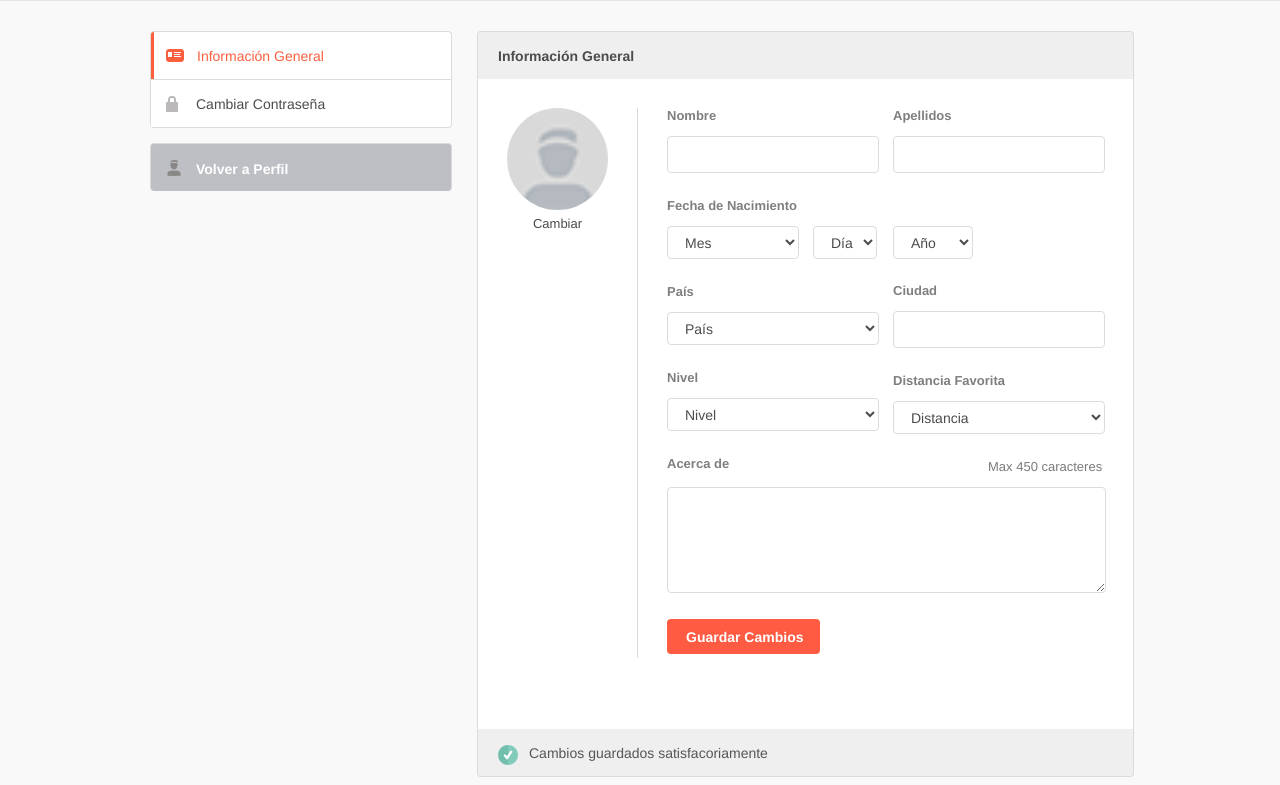
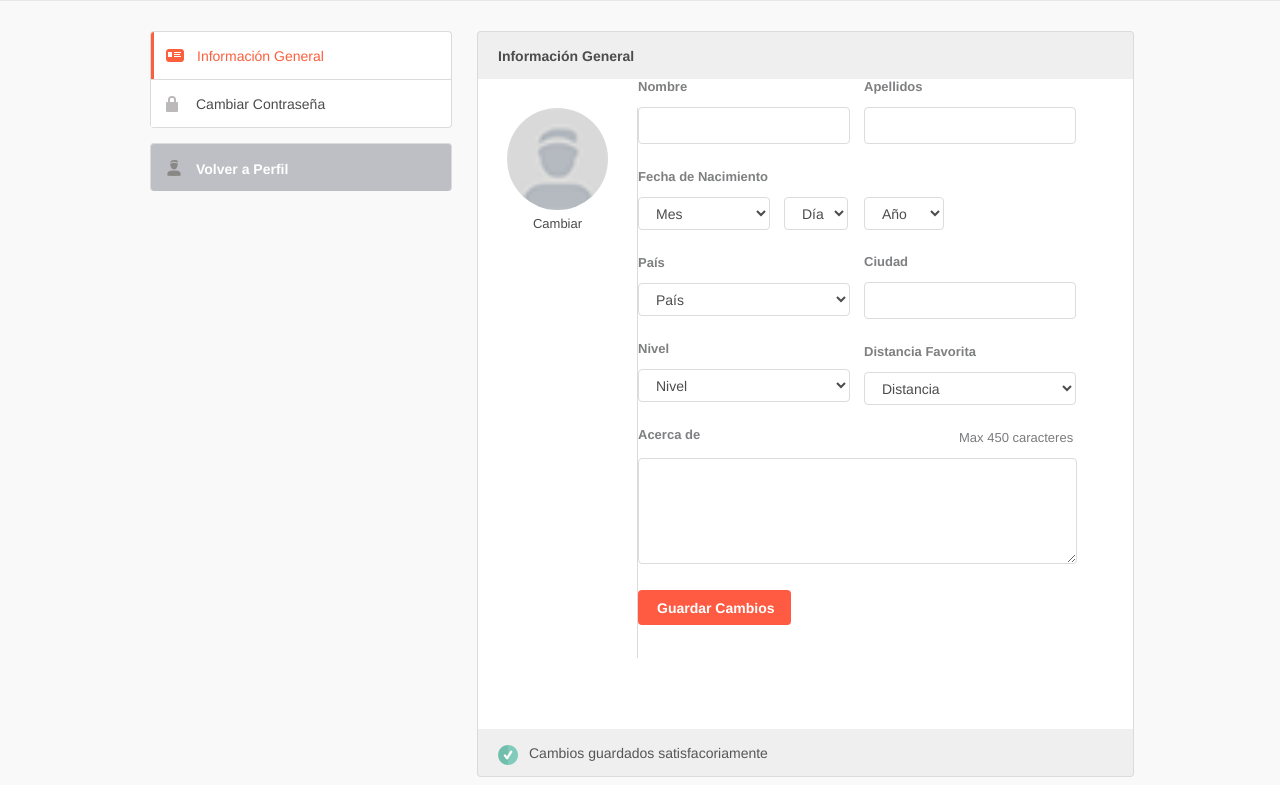
Before and after one commit to juliogtz/feelkm, a Django app: template templates/User/editProfile.html in a window 1280 px wide. Shown: the part 57-842 px from the top of the page. Run offline with Django 3.2, Linux system fonts and the light colour scheme; the template is opened without the code that fills it, so the values that code supplies are empty; parts of the project's set-up code (start-up, migrations or seed data) failed here and were passed over; some libraries are stand-ins or nearby versions.

Commit message:
First commit of my django ssdsdsdssdsdps

```diff
--- a/statics/css/myprofile.css
+++ b/statics/css/myprofile.css
@@ -1604,8 +1604,8 @@ font-weight:normal;
 
 .info-gen-form
 {
-    margin-left: 29px;
-    margin-top: 29px;
+    margin-left: 0px;
+    margin-top: 0px;
 }
 
 .info-gen-form-part2{
--- a/templates/User/editProfile.html
+++ b/templates/User/editProfile.html
@@ -392,7 +392,7 @@ $(function() {
 
                     <div class="btn-change-data-b">
 
-                         <div class="txt-btn-cc"><a href="#" class="txt-btn-cc-link">Cambiar Contrase&ntilde;a</a></div>
+                         <div class="txt-btn-cc"><a href="#" class="txt-btn-cc-link">Cambiar</a></div>
 
                     </div>
 
```
